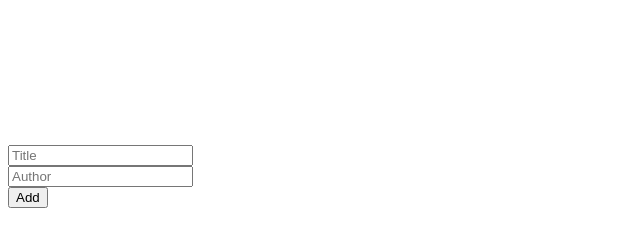
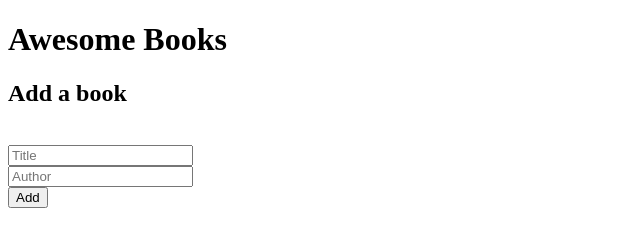
Before and after one commit to Kayonga99/Awesome-Books, a website: page index.html in a window 1280 px wide. Shown: the whole page, without its empty margins (0-640 px from the left). Drawn offline with Linux system fonts and the light colour scheme.

Commit message:
Remove color and add background color.

```diff
--- a/style.css
+++ b/style.css
@@ -1,3 +1,3 @@
 body {
-  color: #fff;
+  background-color: #fff;
 }
```
